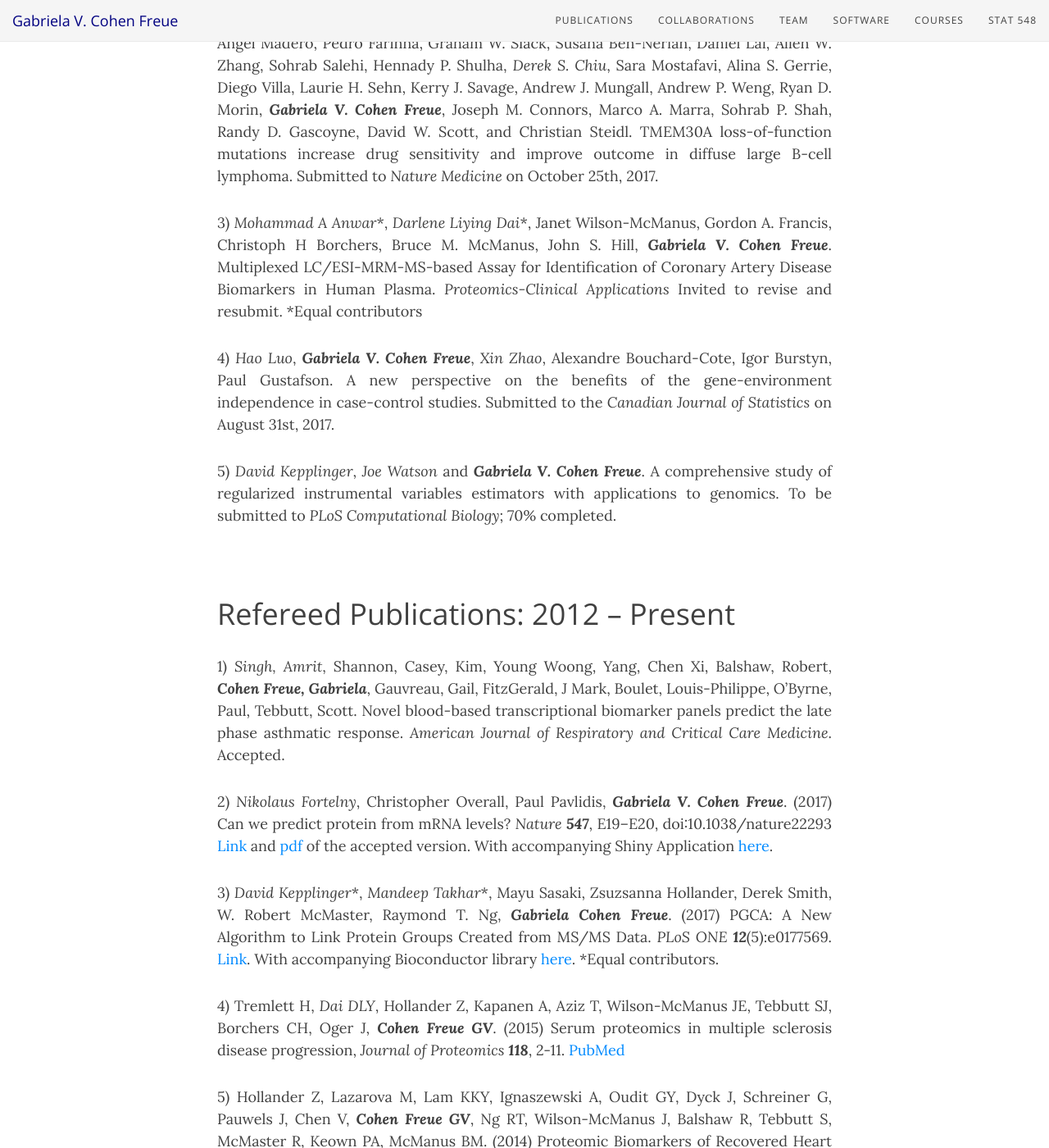
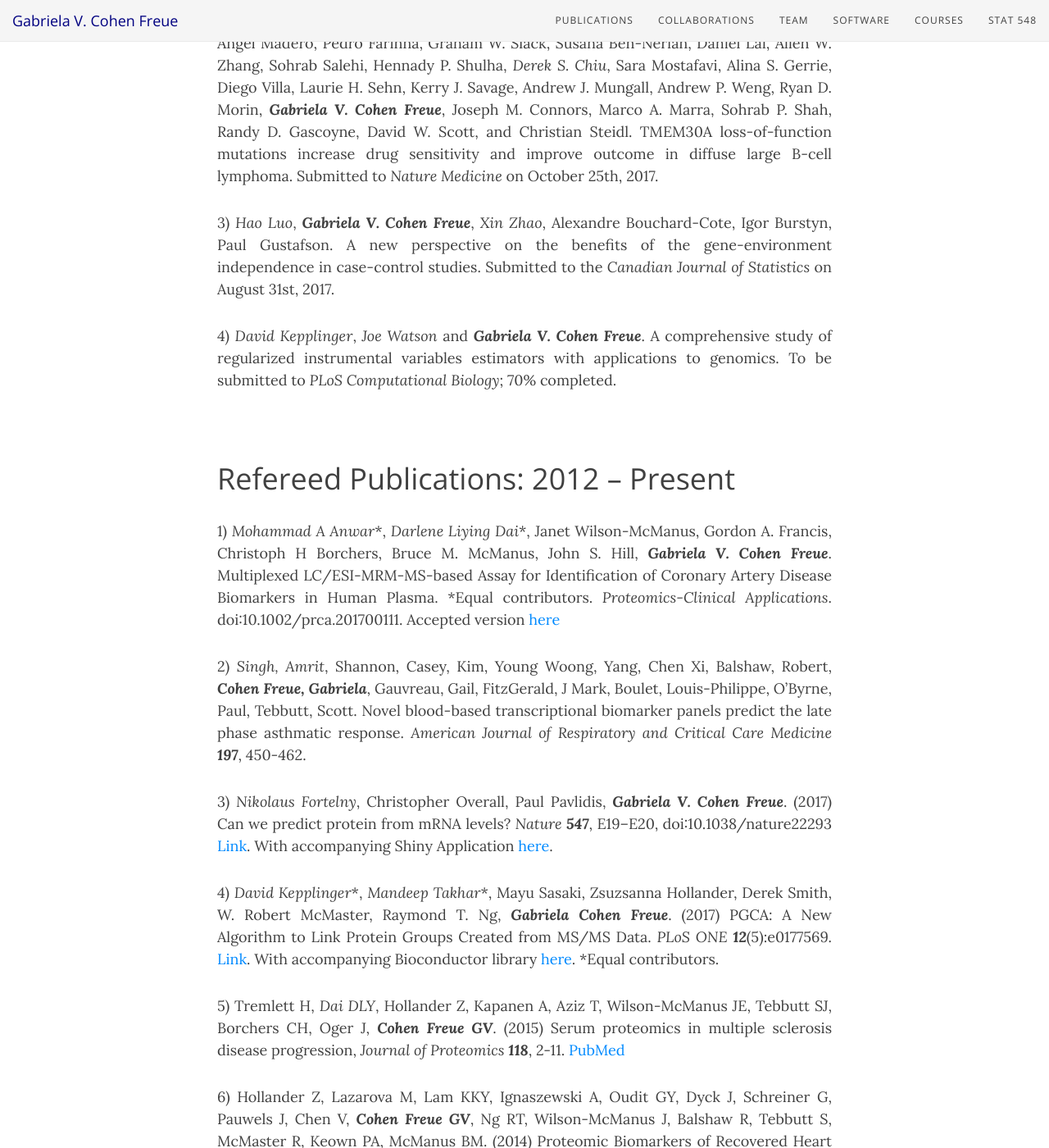
Before and after one commit to gcohenfr/gcohenfr.github.io, a Jekyll site: the page built from pub.md, in a window 1280 px wide and 1400 px high, scrolled down 718 px. Shown: the whole window at 82% size. Built offline with Jekyll 4.4.1, drawn with Linux system fonts in a browser that asks for light colours; nearby versions of some CDN libraries; some of the changed text lies outside the part shown.

Commit message:
updates in pubs

```diff
--- a/pub.md
+++ b/pub.md
@@ -14,51 +14,51 @@ A full list of publications and other contributions is available in my [Curricul
 
 2) Daisuke Ennishi, Shannon Healy, Ali Bashashati, Saeed Saberi, Christoffer Hother, Anja Mottok, Fong Chun Chan, Lauren Chong, Robert Kridel, Merrill Boyle, Barbara Meissner, Tomohiro Aoki, Katsuyoshi Takata, Bruce W. Woolcock, Adele Telenius, Abigail Baticados, Angel Madero, Pedro Farinha, Graham W. Slack, Susana Ben-Neriah, Daniel Lai, Allen W. Zhang, Sohrab Salehi, Hennady P. Shulha, *Derek S. Chiu*, Sara Mostafavi, Alina S. Gerrie, Diego Villa, Laurie H. Sehn, Kerry J. Savage, Andrew J. Mungall, Andrew P. Weng, Ryan D. Morin, ***Gabriela V. Cohen Freue***, Joseph M. Connors, Marco A. Marra, Sohrab P. Shah, Randy D. Gascoyne, David W. Scott, and Christian Steidl. TMEM30A loss-of-function mutations increase drug sensitivity and improve outcome in diffuse large B-cell lymphoma. Submitted to *Nature Medicine* on October 25th, 2017.
 
-3) *Mohammad A Anwar*\*, *Darlene Liying Dai*\*, Janet Wilson-McManus, Gordon A. Francis, Christoph H Borchers, Bruce M. McManus, John S. Hill, ***Gabriela V. Cohen Freue***. Multiplexed LC/ESI-MRM-MS-based Assay for Identification of Coronary Artery Disease Biomarkers in Human Plasma. *Proteomics-Clinical Applications* Invited to revise and resubmit. \*Equal contributors
+3) *Hao Luo*, ***Gabriela V. Cohen Freue***, *Xin Zhao*, Alexandre Bouchard-Cote, Igor Burstyn, Paul Gustafson. A new perspective on the benefits of the gene-environment independence in case-control studies. Submitted to the *Canadian Journal of Statistics* on August 31st, 2017.
 
-4) *Hao Luo*, ***Gabriela V. Cohen Freue***, *Xin Zhao*, Alexandre Bouchard-Cote, Igor Burstyn, Paul Gustafson. A new perspective on the benefits of the gene-environment independence in case-control studies. Submitted to the *Canadian Journal of Statistics* on August 31st, 2017.
-
-5) *David Kepplinger*, *Joe Watson* and ***Gabriela V. Cohen Freue***. A comprehensive study of regularized instrumental variables estimators with applications to genomics. To be submitted to *PLoS Computational Biology*; 70% completed.
+4) *David Kepplinger*, *Joe Watson* and ***Gabriela V. Cohen Freue***. A comprehensive study of regularized instrumental variables estimators with applications to genomics. To be submitted to *PLoS Computational Biology*; 70% completed.
 
 <br>
 # Refereed Publications: 2012 -- Present
-1) *Singh, Amrit*, Shannon, Casey, Kim, Young Woong, Yang, Chen Xi, Balshaw, Robert, ***Cohen Freue, Gabriela***, Gauvreau, Gail, FitzGerald, J Mark, Boulet, Louis-Philippe, O'Byrne, Paul, Tebbutt, Scott. Novel blood-based transcriptional biomarker panels predict the late phase asthmatic response. *American Journal of Respiratory and Critical Care Medicine*. Accepted.
+1) *Mohammad A Anwar*\*, *Darlene Liying Dai*\*, Janet Wilson-McManus, Gordon A. Francis, Christoph H Borchers, Bruce M. McManus, John S. Hill, ***Gabriela V. Cohen Freue***. Multiplexed LC/ESI-MRM-MS-based Assay for Identification of Coronary Artery Disease Biomarkers in Human Plasma. \*Equal contributors. *Proteomics-Clinical Applications*. doi:10.1002/prca.201700111. Accepted version [here](https://rdcu.be/biTPr)
 
-2) *Nikolaus Fortelny*, Christopher Overall, Paul Pavlidis, ***Gabriela V. Cohen Freue***. (2017) Can we predict protein from mRNA levels? *Nature* ***547***, E19–E20, doi:10.1038/nature22293 [Link](http://rdcu.be/uvBy) and [pdf](https://gcohenfr.github.io/pdfs/Manuscript_Fortelny_2016-03-03740B.pdf) of the accepted version. With accompanying Shiny Application [here](https://dakep.shinyapps.io/central-dogma/).
+2) *Singh, Amrit*, Shannon, Casey, Kim, Young Woong, Yang, Chen Xi, Balshaw, Robert, ***Cohen Freue, Gabriela***, Gauvreau, Gail, FitzGerald, J Mark, Boulet, Louis-Philippe, O'Byrne, Paul, Tebbutt, Scott. Novel blood-based transcriptional biomarker panels predict the late phase asthmatic response. *American Journal of Respiratory and Critical Care Medicine* ***197***, 450-462.
 
-3) *David Kepplinger*\*, *Mandeep Takhar*\*, Mayu Sasaki, Zsuzsanna Hollander, Derek Smith, W. Robert McMaster, Raymond T. Ng, ***Gabriela Cohen Freue***. (2017) PGCA: A New Algorithm to Link Protein Groups Created from MS/MS Data. *PLoS ONE* ***12***(5):e0177569. [Link](https://doi.org/10.1371/journal.pone.0177569). With accompanying Bioconductor library [here](https://bioconductor.org/packages/release/bioc/html/pgca.html). \*Equal contributors.
+3) *Nikolaus Fortelny*, Christopher Overall, Paul Pavlidis, ***Gabriela V. Cohen Freue***. (2017) Can we predict protein from mRNA levels? *Nature* ***547***, E19–E20, doi:10.1038/nature22293 [Link](http://rdcu.be/uvBy). With accompanying Shiny Application [here](https://dakep.shinyapps.io/central-dogma/).
 
-4) Tremlett H, *Dai DLY*, Hollander Z, Kapanen A, Aziz T, Wilson-McManus JE, Tebbutt SJ, Borchers CH, Oger J, ***Cohen Freue GV***. (2015) Serum proteomics in multiple sclerosis disease progression, *Journal of Proteomics* ***118***, 2-11.
+4) *David Kepplinger*\*, *Mandeep Takhar*\*, Mayu Sasaki, Zsuzsanna Hollander, Derek Smith, W. Robert McMaster, Raymond T. Ng, ***Gabriela Cohen Freue***. (2017) PGCA: A New Algorithm to Link Protein Groups Created from MS/MS Data. *PLoS ONE* ***12***(5):e0177569. [Link](https://doi.org/10.1371/journal.pone.0177569). With accompanying Bioconductor library [here](https://bioconductor.org/packages/release/bioc/html/pgca.html). \*Equal contributors.
+
+5) Tremlett H, *Dai DLY*, Hollander Z, Kapanen A, Aziz T, Wilson-McManus JE, Tebbutt SJ, Borchers CH, Oger J, ***Cohen Freue GV***. (2015) Serum proteomics in multiple sclerosis disease progression, *Journal of Proteomics* ***118***, 2-11.
 [PubMed](https://www.ncbi.nlm.nih.gov/pubmed/25753122)
 
-5) Hollander Z, Lazarova M, Lam KKY, Ignaszewski A, Oudit GY, Dyck J, Schreiner G, Pauwels J, Chen V, ***Cohen Freue GV***, Ng RT, Wilson-McManus J, Balshaw R, Tebbutt S, McMaster R, Keown PA, McManus BM. (2014) Proteomic Biomarkers of Recovered Heart Function. *Eur J Heart Fail.* ***5***, 551-559.
+6) Hollander Z, Lazarova M, Lam KKY, Ignaszewski A, Oudit GY, Dyck J, Schreiner G, Pauwels J, Chen V, ***Cohen Freue GV***, Ng RT, Wilson-McManus J, Balshaw R, Tebbutt S, McMaster R, Keown PA, McManus BM. (2014) Proteomic Biomarkers of Recovered Heart Function. *Eur J Heart Fail.* ***5***, 551-559.
 [PubMed](https://www.ncbi.nlm.nih.gov/pubmed/24574204)
 
-6) ***Gabriela Cohen Freue***, Hernan Ortiz Molina, and Ruben H. Zamar. (2013) A Natural Robustification of the Ordinary Instrumental Variables Estimator. *Biometrics* ***69***, 641-650.
+7) ***Gabriela Cohen Freue***, Hernan Ortiz Molina, and Ruben H. Zamar. (2013) A Natural Robustification of the Ordinary Instrumental Variables Estimator. *Biometrics* ***69***, 641-650.
 [PubMed](https://www.ncbi.nlm.nih.gov/pubmed/23865476)
 
-7) ***Gabriela V. Cohen Freue***, Anna Meredith, Derek Smith, Axel Bergman, Mayu Sasaki, Karen K.Y. Lam, Zsuzsanna Hollander, Nina Opushneva, *Mandeep Takhar*, David Lin, Janet Wilson-McManus, Robert Balshaw,  Paul Kewon, Christoph H. Borchers, Bruce McManus, Raymond T. Ng, W. Robert McMaster. (2013) Computational biomarker pipeline from discovery to clinical implementation: plasma proteomic biomarkers for cardiac transplantation. *PLoS Computational Biology* ***9(4)***: e1002963.
+8) ***Gabriela V. Cohen Freue***, Anna Meredith, Derek Smith, Axel Bergman, Mayu Sasaki, Karen K.Y. Lam, Zsuzsanna Hollander, Nina Opushneva, *Mandeep Takhar*, David Lin, Janet Wilson-McManus, Robert Balshaw,  Paul Kewon, Christoph H. Borchers, Bruce McManus, Raymond T. Ng, W. Robert McMaster. (2013) Computational biomarker pipeline from discovery to clinical implementation: plasma proteomic biomarkers for cardiac transplantation. *PLoS Computational Biology* ***9(4)***: e1002963.
 [PubMed](https://www.ncbi.nlm.nih.gov/pubmed/23592955)
 
-8) Lin D\*, ***Cohen Freue G***\*, Hollander Z, Mancini GBJ, Sasaki M, Mui  A, Wilson-McManus J, Ignaszewski A, Imai C, Meredith A, Balshaw R, Ng RT, Keown PA, McMaster R, Carere R, Webb JG, McManus BM. (2013) Plasma protein biosignatures for detection of cardiac allograft vasculopathy. *The Journal of Heart and Lung Transplantation* ***7***, 723-733. \*Equal contributors.
+9) Lin D\*, ***Cohen Freue G***\*, Hollander Z, Mancini GBJ, Sasaki M, Mui  A, Wilson-McManus J, Ignaszewski A, Imai C, Meredith A, Balshaw R, Ng RT, Keown PA, McMaster R, Carere R, Webb JG, McManus BM. (2013) Plasma protein biosignatures for detection of cardiac allograft vasculopathy. *The Journal of Heart and Lung Transplantation* ***7***, 723-733. \*Equal contributors.
 [PubMed](https://www.ncbi.nlm.nih.gov/pubmed/23796154)
 
-9) Hollander Z, Chen V, Lin D, Ng R.T., Balshaw R, ***Cohen Freue G***, Ignaszewski A, Imai C, Kaan A, Wilson-McManus J, McMaster R, Keown P, McManus BM. (2013) Predicting acute cardiac allograft rejection using donor and recipient gene expression. *J Heart Lung Transplant* ***32***, 259-65.
+10) Hollander Z, Chen V, Lin D, Ng R.T., Balshaw R, ***Cohen Freue G***, Ignaszewski A, Imai C, Kaan A, Wilson-McManus J, McMaster R, Keown P, McManus BM. (2013) Predicting acute cardiac allograft rejection using donor and recipient gene expression. *J Heart Lung Transplant* ***32***, 259-65.
 [PubMed](https://www.ncbi.nlm.nih.gov/pubmed/23265908)
 
-10) Oliver P. Günther, Virginia Chen, ***Gabriela Cohen Freue***, Robert F. Balshaw, Scott. J. Tebbutt, Zsuzsanna Hollander, *Mandeep Takhar*, W. Robert McMaster, Bruce M. McManus, Paul A. Keown, Raymond T. Ng. (2012) A computational pipeline for the development of multi-marker biosignature panels and ensemble classifiers. *BMC Bioinformatics* ***13***:326.
+11) Oliver P. Günther, Virginia Chen, ***Gabriela Cohen Freue***, Robert F. Balshaw, Scott. J. Tebbutt, Zsuzsanna Hollander, *Mandeep Takhar*, W. Robert McMaster, Bruce M. McManus, Paul A. Keown, Raymond T. Ng. (2012) A computational pipeline for the development of multi-marker biosignature panels and ensemble classifiers. *BMC Bioinformatics* ***13***:326.
 [BioMed](http://bmcbioinformatics.biomedcentral.com/articles/10.1186/1471-2105-13-326)
 
-11) *Singh, Amrit*; ***Cohen-Freue, Gabriela***; Oosthuizen, Jean; Kam, Sarah; Ruan, Jian; *Takhar, Mandeep*; Gauvreau, Gail; O'Byrne, Paul; Fitzgerald, Mark; Boulet, Louis-Philippe; Borchers, Christoph; Tebbutt, Scott. (2012) Plasma proteomics can discriminate isolated early from dual responses in asthmatic individuals undergoing an allergen inhalation challenge. *Proteomics Clinical Applications* ***6***, 476-485.
+12) *Singh, Amrit*; ***Cohen-Freue, Gabriela***; Oosthuizen, Jean; Kam, Sarah; Ruan, Jian; *Takhar, Mandeep*; Gauvreau, Gail; O'Byrne, Paul; Fitzgerald, Mark; Boulet, Louis-Philippe; Borchers, Christoph; Tebbutt, Scott. (2012) Plasma proteomics can discriminate isolated early from dual responses in asthmatic individuals undergoing an allergen inhalation challenge. *Proteomics Clinical Applications* ***6***, 476-485.
 [PubMed](https://www.ncbi.nlm.nih.gov/pubmed/22930592)
 
-12) Domanski D, Percy AJ, Yang J, Chambers AG, Hill JS, ***Freue GV***, Borchers CH. (2012) MRM-based Multiplexed Quantitation of 67 Putative Cardiovascular Disease Biomarkers in Human Plasma. *Proteomics* ***12***, 1222-1243.
+13) Domanski D, Percy AJ, Yang J, Chambers AG, Hill JS, ***Freue GV***, Borchers CH. (2012) MRM-based Multiplexed Quantitation of 67 Putative Cardiovascular Disease Biomarkers in Human Plasma. *Proteomics* ***12***, 1222-1243.
 [PubMed](https://www.ncbi.nlm.nih.gov/pubmed/22577024)
 
-13) Dominik Domanski\*, ***Gabriela V. Cohen Freue***\*, Luis Sojo, Michael A. Kuzyk, Leslie Ratkay, Carol E. Parker, Y. Paul Goldberg, and Christoph H. Borchers. (2012) The Use of Multiplexed MRM for the Discovery of Biomarkers to Differentiate Iron-deficiency Anemia from Anemia of Inflammation. *Journal of Proteomics* JPROT-D-11-00502.\*Equal contributors.
+14) Dominik Domanski\*, ***Gabriela V. Cohen Freue***\*, Luis Sojo, Michael A. Kuzyk, Leslie Ratkay, Carol E. Parker, Y. Paul Goldberg, and Christoph H. Borchers. (2012) The Use of Multiplexed MRM for the Discovery of Biomarkers to Differentiate Iron-deficiency Anemia from Anemia of Inflammation. *Journal of Proteomics* JPROT-D-11-00502.\*Equal contributors.
 [PubMed](https://www.ncbi.nlm.nih.gov/pubmed/22146476)
 
-14) ***Gabriela V. Cohen Freue*** and Christoph H. Borchers. (2012) Multiple Reaction Monitoring (MRM) – Principles and Application to Coronary Artery Disease. *Circulation: Cardiovascular Genetics* ***5***, 378.
+15) ***Gabriela V. Cohen Freue*** and Christoph H. Borchers. (2012) Multiple Reaction Monitoring (MRM) – Principles and Application to Coronary Artery Disease. *Circulation: Cardiovascular Genetics* ***5***, 378.
 [PubMed](https://www.ncbi.nlm.nih.gov/pubmed/22715283)
 
 <br>
```
